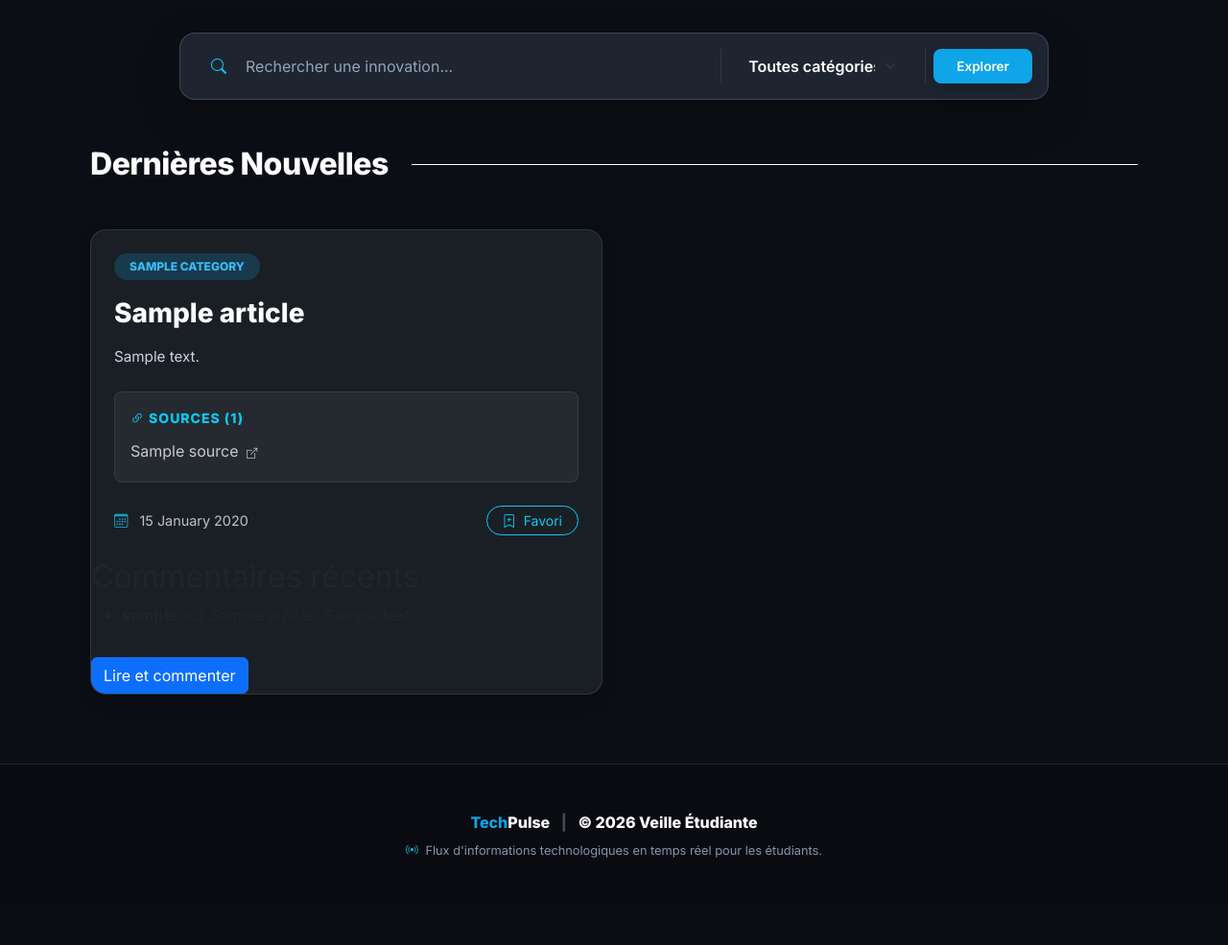
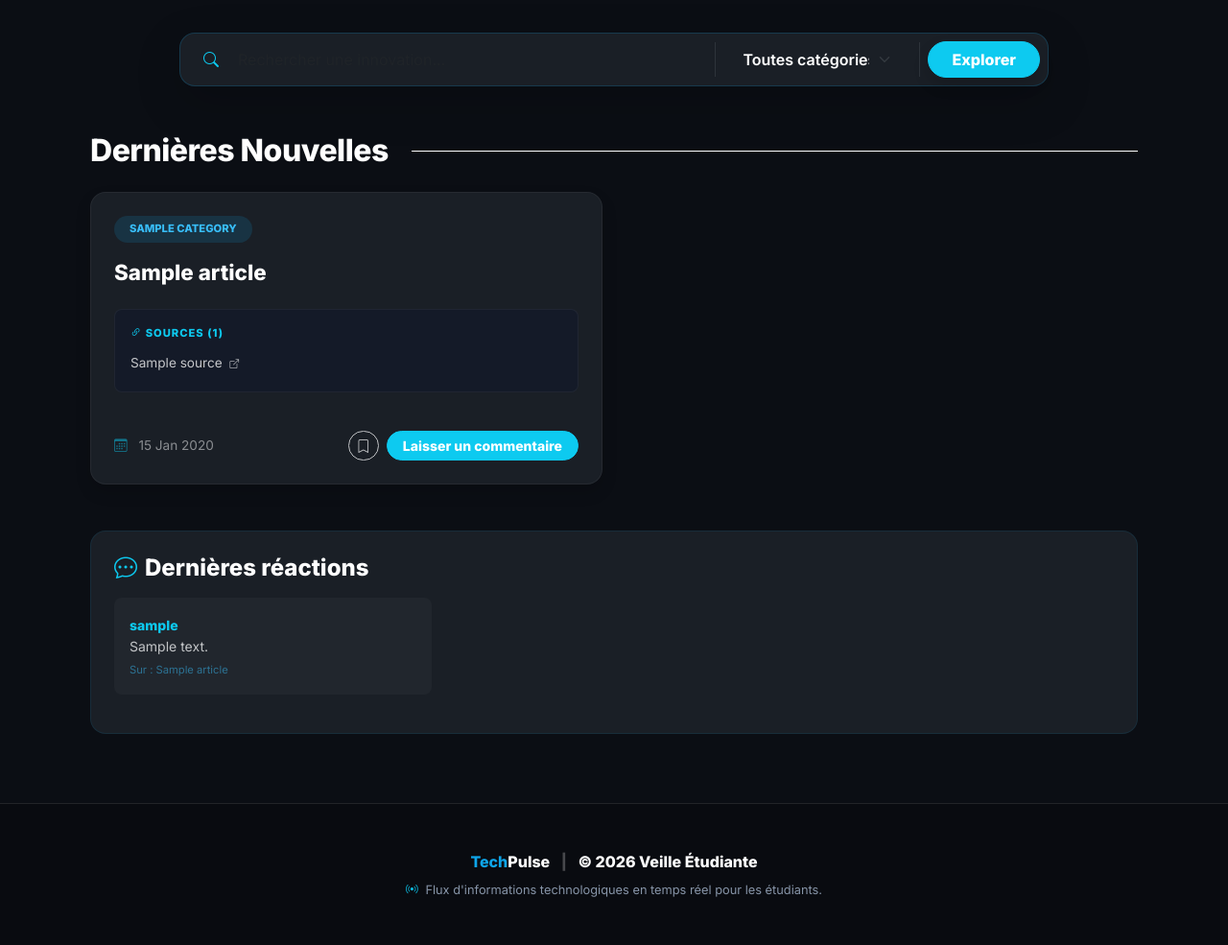
Before and after one commit to Glan-kig/tech_pulse, a Django app: page / in a window 1280 px wide. Shown: the part 70-1055 px from the top of the page at 96% size. Before the commit the page ends 964 px from the top, so only its background shows below. Run offline with Django 4.2, Linux system fonts and the light colour scheme; a user stored in the database is signed in; tables that the repository leaves empty hold one stand-in row (values such as "Sample post").

Commit message:
update home.html

```diff
--- a/core/news/templates/news/home.html
+++ b/core/news/templates/news/home.html
@@ -6,8 +6,8 @@
 <div class="container py-4">
     <div class="row justify-content-center mb-5">
         <div class="col-lg-10">
-            <form action="." method="get" class="p-3 rounded-4 shadow-lg d-flex align-items-center"
-                  style="background: #1e2530; border: 1px solid rgba(255,255,255,0.15);">
+            <form action="." method="get" class="p-2 rounded-4 shadow-lg d-flex align-items-center"
+                  style="background: #1a1f26; border: 1px solid rgba(14, 165, 233, 0.2);">
                 <div class="flex-grow-1 px-3 d-flex align-items-center border-end border-secondary border-opacity-25">
                     <i class="bi bi-search text-info me-2"></i>
                     <input type="text" name="q" class="form-control bg-transparent border-0 shadow-none text-white fw-medium"
@@ -25,26 +25,28 @@
                         {% endfor %}
                     </select>
                 </div>
-                <button type="submit" class="btn btn-primary-custom btn-auth rounded-3 px-4 ms-2 shadow">
+                <button type="submit" class="btn btn-info rounded-pill px-4 ms-2 shadow fw-bold text-white">
                     Explorer
                 </button>
             </form>
         </div>
     </div>
 
-    <div class="d-flex align-items-center mb-5">
+    <div class="d-flex align-items-center mb-4">
         <h2 class="fw-bold mb-0 text-white" style="letter-spacing: -0.5px;">Dernières Nouvelles</h2>
         <div class="flex-grow-1 ms-4 border-bottom border-white opacity-10"></div>
     </div>
 
     <div class="row g-4">
-        {% for article in articles %}
-        <div class="col-md-6"> <div class="card h-100 border-0 shadow rounded-4 overflow-hidden card-premium"
-                 style="background: #1a1f26; border: 1px solid rgba(255,255,255,0.1) !important;">
+        {% for article in page_obj %}
+        <div class="col-md-6">
+            <div class="card h-100 border-0 shadow rounded-4 overflow-hidden card-premium"
+                 style="background: #1a1f26; border: 1px solid rgba(255,255,255,0.05) !important;">
 
-                <div class="card-body p-4"> <div class="d-flex justify-content-between align-items-center mb-3">
+                <div class="card-body p-4">
+                    <div class="d-flex justify-content-between align-items-center mb-3">
                         <span class="badge rounded-pill px-3 py-2 fw-bold text-uppercase"
-                              style="background: rgba(14, 165, 233, 0.2); color: #38bdf8; font-size: 0.75rem;">
+                              style="background: rgba(14, 165, 233, 0.15); color: #38bdf8; font-size: 0.7rem;">
                             {{ article.category.name }}
                         </span>
                         {% if article.is_new %}
@@ -52,23 +54,23 @@
                         {% endif %}
                     </div>
 
-                    <h3 class="card-title fw-bold text-white mb-3" style="line-height: 1.3;">
+                    <h3 class="card-title fw-bold text-white mb-3" style="line-height: 1.3; font-size: 1.4rem;">
                         {{ article.title }}
                     </h3>
 
-                    <p class="card-text mb-4" style="color: #cbd5e1; font-size: 0.95rem; line-height: 1.6;">
-                        {{ article.summary }}
+                    <p class="card-text mb-4" style="color: #94a3b8; font-size: 0.95rem; line-height: 1.6;">
+                        {{ article.content|truncatewords:25 }}
                     </p>
 
-                    <div class="p-3 rounded-3" style="background: rgba(255,255,255,0.05); border: 1px solid rgba(255,255,255,0.08);">
-                        <p class="fw-bold text-info mb-2 small text-uppercase" style="letter-spacing: 1px;">
+                    <div class="p-3 rounded-3 mb-3" style="background: rgba(15, 23, 42, 0.5); border: 1px solid rgba(255,255,255,0.05);">
+                        <p class="fw-bold text-info mb-2 small text-uppercase" style="letter-spacing: 1px; font-size: 0.7rem;">
                             <i class="bi bi-link-45deg"></i> Sources ({{ article.sources.count }})
                         </p>
                         <ul class="list-unstyled mb-0">
-                            {% for source in article.sources.all %}
-                                <li class="text-truncate py-1">
+                            {% for source in article.sources.all|slice:":2" %}
+                                <li class="text-truncate py-1" style="font-size: 0.85rem;">
                                     <a href="{{ source.url }}" class="text-white opacity-75 hover-link text-decoration-none" target="_blank">
-                                        {{ source.site_name }} <i class="bi bi-box-arrow-up-right ms-1" style="font-size: 0.7rem;"></i>
+                                        {{ source.site_name }} <i class="bi bi-box-arrow-up-right ms-1" style="font-size: 0.6rem;"></i>
                                     </a>
                                 </li>
                             {% endfor %}
@@ -77,64 +79,83 @@
                 </div>
 
                 <div class="card-footer bg-transparent border-0 p-4 pt-0 d-flex justify-content-between align-items-center">
-                    <span class="text-light opacity-75 fw-medium" style="font-size: 0.9rem;">
-                        <i class="bi bi-calendar3 text-info me-2"></i> {{ article.created_at|date:"d F Y" }}
+                    <span class="text-light opacity-50" style="font-size: 0.85rem;">
+                        <i class="bi bi-calendar3 text-info me-2"></i> {{ article.created_at|date:"d M Y" }}
                     </span>
 
+                    <div class="d-flex gap-2">
                         {% if user.is_authenticated %}
                             <form action="{% url 'add_favorite' article.id %}" method="post" class="m-0">
                                 {% csrf_token %}
-                            <button type="submit" class="btn btn-outline-info btn-sm rounded-pill px-3">
-                                <i class="bi bi-bookmark-plus me-1"></i> Favori
+                                <button type="submit" class="btn btn-outline-light btn-sm rounded-pill opacity-75">
+                                    <i class="bi bi-bookmark"></i>
                                 </button>
                             </form>
                         {% endif %}
+                        <a href="{% url 'article_detail' article.pk %}" class="btn btn-info btn-sm rounded-pill px-3 fw-bold text-white">
+                            Laisser un commentaire
+                        </a>
                     </div>
-                <div>
-                    <h2>Commentaires récents</h2>
-                    <ul>
-                        {% for comment in recent_comments %}
-                            <li>
-                                <strong>{{ comment.author }}</strong> sur <em>{{ comment.article.title }}</em> :
-                                    {{ comment.content|truncatewords:10 }}
-                            </li>
-                        {% empty %}
-                            <li>Aucun commentaire pour le moment.</li>
-                        {% endfor %}
-                    </ul>
-                </div>
-                <div class="article-preview">
-                    <p>{{ article.content|truncatewords:20 }}</p>
-                    <a href="{% url 'article_detail' article.pk %}" class="btn btn-primary">
-                        Lire et commenter
-                    </a>
                 </div>
             </div>
         </div>
         {% empty %}
         <div class="col-12 text-center py-5">
-            <p class="text-white opacity-50 fs-4">Aucun article disponible.</p>
+            <i class="bi bi- search fs-1 text-muted opacity-25"></i>
+            <p class="text-white opacity-50 fs-4 mt-3">Aucun article ne correspond à votre recherche.</p>
         </div>
         {% endfor %}
+    </div>
+
+    {% if page_obj.paginator.num_pages > 1 %}
+    <nav aria-label="Page navigation" class="mt-5">
+        <ul class="pagination justify-content-center">
+            {% if page_obj.has_previous %}
+                <li class="page-item"><a class="page-link bg-dark border-secondary text-info" href="?page=1">&laquo;</a></li>
+                <li class="page-item"><a class="page-link bg-dark border-secondary text-info" href="?page={{ page_obj.previous_page_number }}">Précédent</a></li>
+            {% endif %}
+
+            <li class="page-item disabled">
+                <span class="page-link bg-info border-info text-white fw-bold">
+                    {{ page_obj.number }} / {{ page_obj.paginator.num_pages }}
+                </span>
+            </li>
+
+            {% if page_obj.has_next %}
+                <li class="page-item"><a class="page-link bg-dark border-secondary text-info" href="?page={{ page_obj.next_page_number }}">Suivant</a></li>
+                <li class="page-item"><a class="page-link bg-dark border-secondary text-info" href="?page={{ page_obj.paginator.num_pages }}">&raquo;</a></li>
+            {% endif %}
+        </ul>
+    </nav>
+    {% endif %}
+
+    <div class="mt-5 p-4 rounded-4" style="background: #1a1f26; border: 1px solid rgba(14, 165, 233, 0.1);">
+        <h4 class="text-white fw-bold mb-3"><i class="bi bi-chat-dots text-info me-2"></i>Dernières réactions</h4>
+        <div class="row">
+            {% for comment in recent_comments %}
+            <div class="col-md-4 mb-3">
+                <div class="p-3 rounded-3" style="background: rgba(255,255,255,0.03);">
+                    <small class="text-info fw-bold">{{ comment.author.username }}</small>
+                    <p class="text-light small mb-0 opacity-75">{{ comment.content|truncatewords:8 }}</p>
+                    <a href="{% url 'article_detail' comment.article.pk %}" class="very-small text-decoration-none opacity-50">Sur : {{ comment.article.title|truncatechars:20 }}</a>
+                </div>
+            </div>
+            {% empty %}
+            <p class="text-muted small ms-3">Pas encore de commentaires.</p>
+            {% endfor %}
+        </div>
     </div>
 </div>
 
 <style>
-    .card-premium {
-        transition: all 0.3s ease;
+    .card-premium { transition: all 0.3s ease; }
+    .card-premium:hover {
+        transform: translateY(-5px);
+        border-color: #0ea5e9 !important;
+        box-shadow: 0 10px 30px rgba(0,0,0,0.5) !important;
     }
-    .card-premium:hover {
-        transform: translateY(-8px);
-        background: #242b36 !important;
-        border-color: #0ea5e9 !important;
-        box-shadow: 0 15px 35px rgba(0,0,0,0.4) !important;
-    }
-    .hover-link:hover {
-        opacity: 1 !important;
-        color: #0ea5e9 !important;
-    }
-    /* Visibilité de l'input */
-    input::placeholder { color: #94a3b8 !important; }
-    input:focus { color: white !important; }
+    .page-link { border: none !important; margin: 0 3px; border-radius: 8px !important; }
+    .hover-link:hover { color: #0ea5e9 !important; opacity: 1 !important; }
+    .very-small { font-size: 0.7rem; color: #38bdf8; }
 </style>
 {% endblock %}
--- a/core/news/views.py
+++ b/core/news/views.py
@@ -3,6 +3,7 @@ from django.contrib.auth.forms import UserCreationForm
 from django.contrib.auth.decorators import login_required
 from django.contrib.auth import login
 from django.db.models import Q
+from django.core.paginator import Paginator
 from .models import Article, Category, Favorite, Comment, CommentLike
 from .forms import CommentForm
 
@@ -11,23 +12,28 @@ def home(request):
     category_id = request.GET.get('category') # Récupération de l'ID de la catégorie depuis les paramètres de la requête
 
     # On recupère tous les articles, triés par date de création décroissante, et on précharge les sources associées pour éviter les requêtes supplémentaires
-    articles = Article.objects.all().order_by('-created_at').prefetch_related('sources')
+    article_liste = Article.objects.all().order_by('-created_at').prefetch_related('sources')
 
     recent_comments = Comment.objects.all().order_by('-created_at')[:5]
 
     # Filtrage par recherche si une requête est présente
     if query:
-        articles = articles.filter(Q(title__icontains=query) | Q(summary__icontains=query))
+        article_liste = article_liste.filter(Q(title__icontains=query) | Q(summary__icontains=query))
 
     # Filtrage par catégorie si une catégorie est sélectionnée
     if category_id:
-        articles = articles.filter(category_id=category_id)
+        article_liste = article_liste.filter(category_id=category_id)
+
+    # Logique de pagination
+    paginator = Paginator(article_liste, 10) # 10 article par page
+    page_number = request.GET.get('page') # On recupere le numero de la page dams l'url
+    page_obj = paginator.get_page(page_number)
 
     # Récupération de toutes les catégories pour les afficher dans le menu de filtrage
     categories = Category.objects.all()
 
     content = {
-        'articles': articles,
+        'page_obj' : page_obj,
         'categories': categories,
         'recent_comments' : recent_comments,
     }
```
Lines whose indentation alone changed are shown as unchanged.
